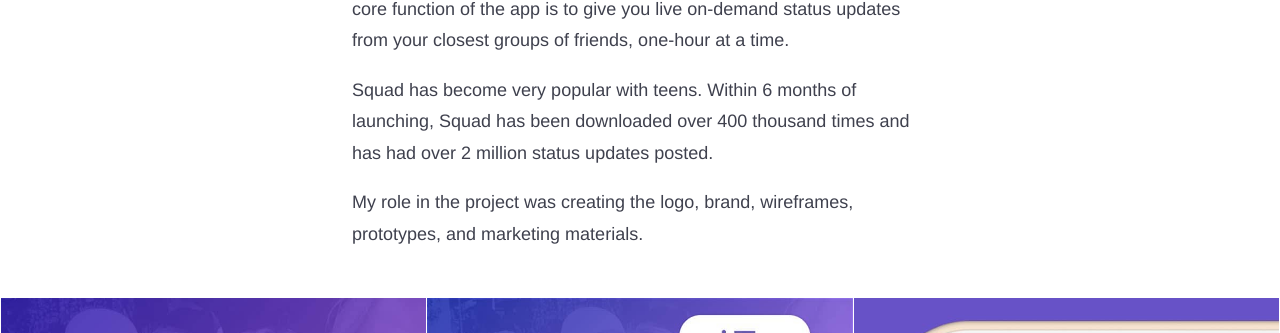
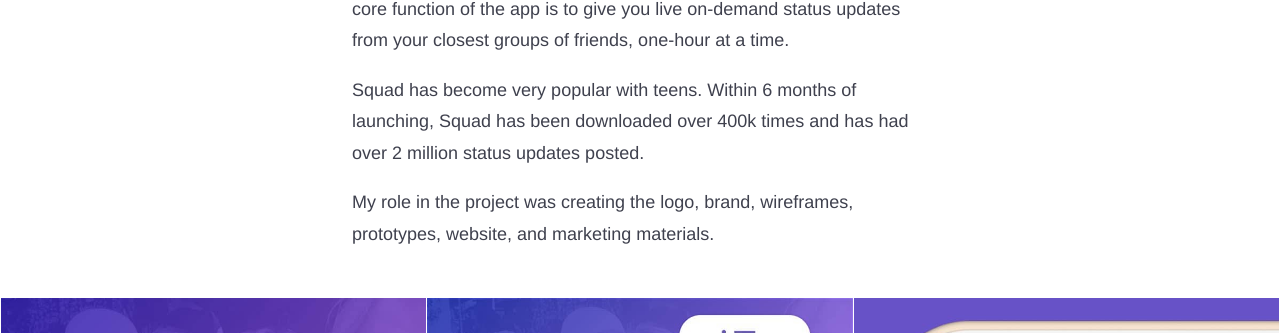
Before and after one commit to danklammer/danklammer.github.io, a Jekyll site: the page built from work/_posts/2016-01-01-squad.md, in a window 1280 px wide. Shown: the part 701-1034 px from the top of the page. Built offline with Jekyll 4.4.1, drawn with Linux system fonts in a browser that asks for light colours.

Commit message:
More copy changes

```diff
--- a/work/_posts/2016-01-01-squad.md
+++ b/work/_posts/2016-01-01-squad.md
@@ -10,9 +10,9 @@
 
 Squad is an [iOS](https://itunes.apple.com/app/apple-store/id1043626975) and [Android](https://play.google.com/store/apps/details?id=com.tackk.squad) app I helped design while at [Tackk](/tackk). The core function of the app is to give you live on-demand status updates from your closest groups of friends, one-hour at a time.
 
-Squad has become very popular with teens. Within 6 months of launching, Squad has been downloaded over 400 thousand times and has had over 2 million status updates posted.
+Squad has become very popular with teens. Within 6 months of launching, Squad has been downloaded over 400k times and has had over 2 million status updates posted.
 
-My role in the project was creating the logo, brand, wireframes, prototypes, and marketing materials.
+My role in the project was creating the logo, brand, wireframes, prototypes, website, and marketing materials.
 
 
 <div class="project-gallery mt6" itemscope itemtype="http://schema.org/ImageGallery">
```
